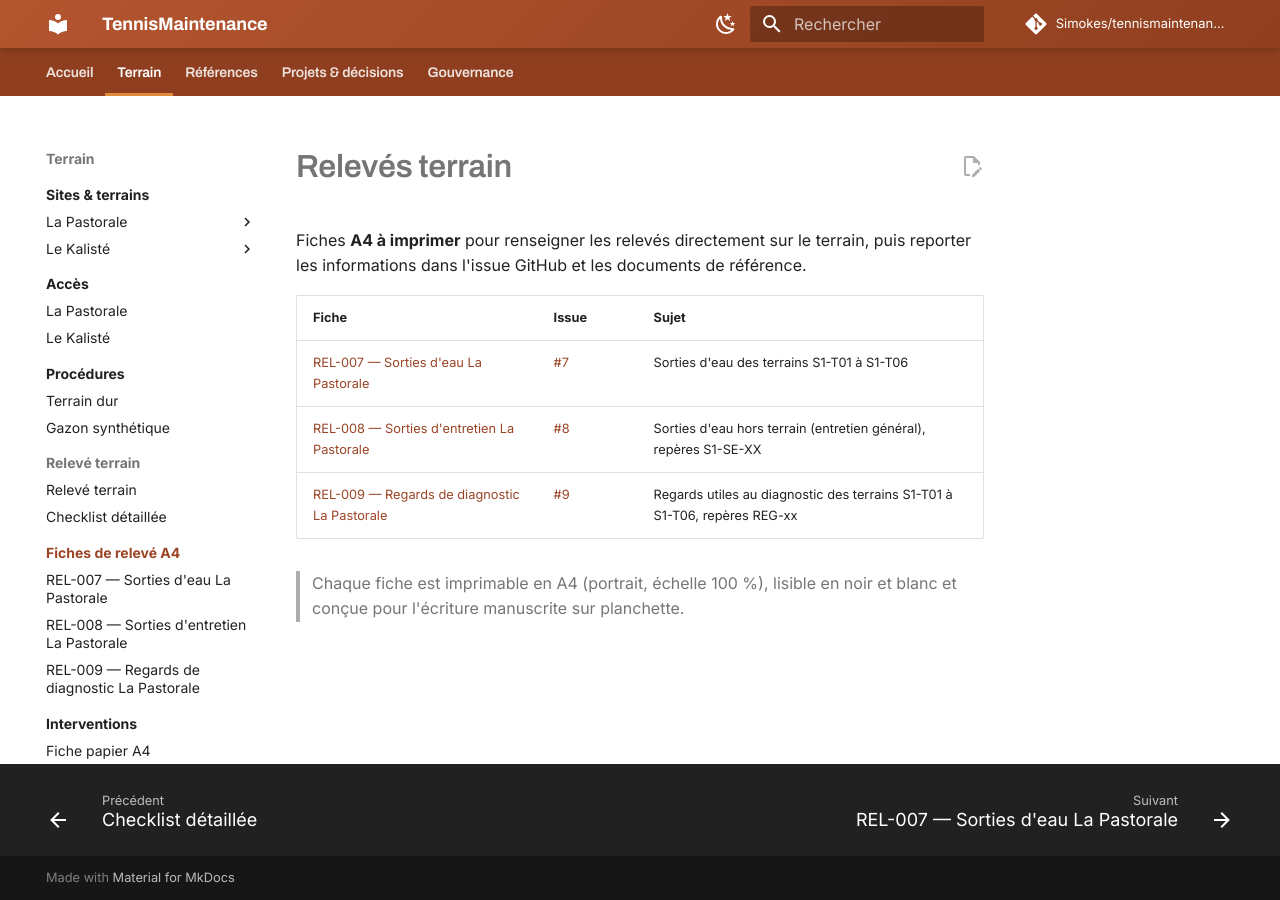
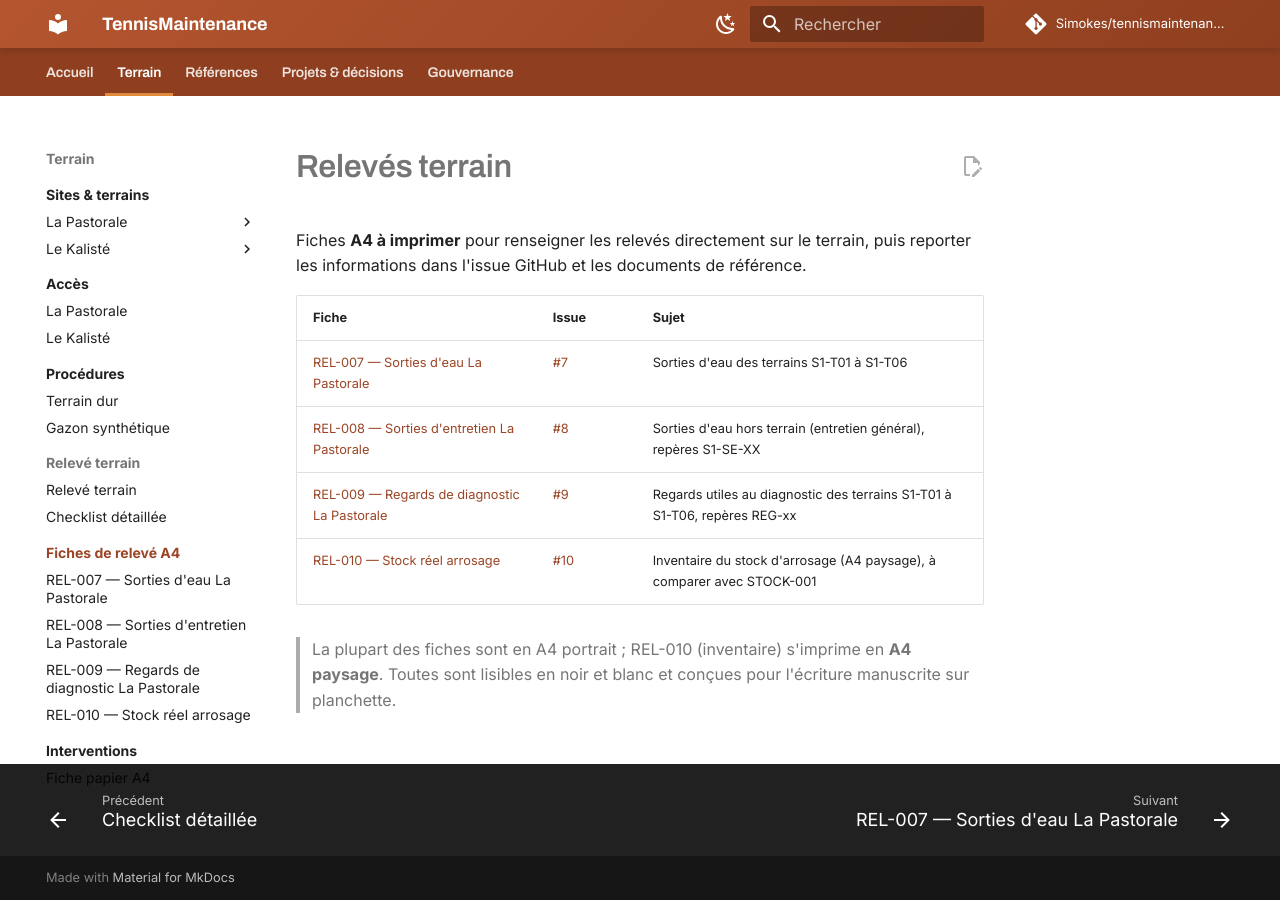
Before and after one commit to Simokes/tennismaintenance, an MkDocs documentation site: the page built from docs/releves/index.md, in a window 1280 px wide. Built offline with MkDocs 1.6.1 and Material for MkDocs 9.7.7, drawn with Linux system fonts in a browser that asks for light colours; comment, search, counter and statistics services are not loaded.

Commit message:
REL-010 : fiche d'inventaire A4 paysage du stock arrosage (#10) (#62)
Fiche imprimable adaptee a l'issue #10 (relever le stock reel et le comparer
avec STOCK-001) :

- format A4 PAYSAGE (tableau large, 9 colonnes) via une page nommee CSS ;
- codes STOCK-001 / REF-001 pre-remplis (VAN-001, RAC-001, GEKA-xxx, ...) et
  colonne "stock mini" pour comparer directement le reel a la cible ;
- colonnes de saisie : quantite relevee, etat, reference relevee, fournisseur,
  emplacement de stockage, photo ;
- sections Pieces terrain / Pieces entretien / Consommables + lignes vides
  pour les pieces hors nomenclature ;
- page de cloture : controles finaux, documents a mettre a jour
  (STOCK-001, REF-001, FOURN-001), observations reassort.

Source unique a la racine, incluse dans docs/ via pymdownx.snippets. Nav et
index mis a jour (mention du format paysage). Build --strict et
check_source_links verts. Rendu verifie dans le navigateur.

Co-authored-by: Claude Opus 4.8 <noreply@anthropic.com>

```diff
--- a/docs/releves/index.md
+++ b/docs/releves/index.md
@@ -7,5 +7,6 @@ Fiches **A4 à imprimer** pour renseigner les relevés directement sur le terrai
 | [REL-007 — Sorties d'eau La Pastorale](REL-007-sorties-eau-la-pastorale.md) | [#7](https://github.com/Simokes/tennismaintenance/issues/7) | Sorties d'eau des terrains S1-T01 à S1-T06 |
 | [REL-008 — Sorties d'entretien La Pastorale](REL-008-sorties-entretien-la-pastorale.md) | [#8](https://github.com/Simokes/tennismaintenance/issues/8) | Sorties d'eau hors terrain (entretien général), repères S1-SE-XX |
 | [REL-009 — Regards de diagnostic La Pastorale](REL-009-regards-diagnostic-la-pastorale.md) | [#9](https://github.com/Simokes/tennismaintenance/issues/9) | Regards utiles au diagnostic des terrains S1-T01 à S1-T06, repères REG-xx |
+| [REL-010 — Stock réel arrosage](REL-010-stock-arrosage.md) | [#10](https://github.com/Simokes/tennismaintenance/issues/10) | Inventaire du stock d'arrosage (A4 paysage), à comparer avec STOCK-001 |
 
-> Chaque fiche est imprimable en A4 (portrait, échelle 100 %), lisible en noir et blanc et conçue pour l'écriture manuscrite sur planchette.
+> La plupart des fiches sont en A4 portrait ; REL-010 (inventaire) s'imprime en **A4 paysage**. Toutes sont lisibles en noir et blanc et conçues pour l'écriture manuscrite sur planchette.
--- a/docs/stylesheets/print.css
+++ b/docs/stylesheets/print.css
@@ -324,10 +324,69 @@
   text-align: center;
 }
 
+/* REL-010 : fiche d'inventaire au format A4 paysage (issue #10). */
+.releve-sheet.sheet-landscape .terrain-page {
+  max-width: 297mm;
+  min-height: 190mm;
+}
+
+.releve-sheet .stock-intro {
+  margin-bottom: 2mm;
+  font-size: 9.5pt;
+}
+
+.releve-sheet .stock-table {
+  width: 100%;
+  border-collapse: collapse;
+  font-size: 9pt;
+  margin-bottom: 2mm;
+}
+
+.releve-sheet .stock-table th,
+.releve-sheet .stock-table td {
+  border: 1px solid #000;
+  padding: 1mm 1.5mm;
+  text-align: left;
+  vertical-align: top;
+}
+
+.releve-sheet .stock-table thead th {
+  background: #eee;
+  font-size: 8pt;
+  text-align: center;
+}
+
+.releve-sheet .stock-table tbody td {
+  height: 9mm;
+}
+
+.releve-sheet .stock-table .sec td {
+  height: auto;
+  padding: 1mm 1.5mm;
+  background: #ddd;
+  font-weight: 700;
+  font-size: 8.5pt;
+}
+
+.releve-sheet .stock-table .photo {
+  text-align: center;
+}
+
 @media print {
   @page {
     size: A4 portrait;
     margin: 10mm;
+  }
+
+  /* Page nommée paysage pour la fiche d'inventaire REL-010. */
+  @page landscape {
+    size: A4 landscape;
+    margin: 10mm;
+  }
+
+  .releve-sheet.sheet-landscape .terrain-page {
+    page: landscape;
+    min-height: auto;
   }
 
   .md-header,
--- a/mkdocs.yml
+++ b/mkdocs.yml
@@ -107,6 +107,7 @@ nav:
           - REL-007 — Sorties d'eau La Pastorale: releves/REL-007-sorties-eau-la-pastorale.md
           - REL-008 — Sorties d'entretien La Pastorale: releves/REL-008-sorties-entretien-la-pastorale.md
           - REL-009 — Regards de diagnostic La Pastorale: releves/REL-009-regards-diagnostic-la-pastorale.md
+          - REL-010 — Stock réel arrosage: releves/REL-010-stock-arrosage.md
       - Interventions:
           - interventions/index.md
           - Fiche papier A4: interventions/fiche-papier.md
```
Also changed, not shown: docs/releves/REL-010-stock-arrosage.md (added, +23 -0 lines), releves/REL-010-stock-arrosage.md (added, +96 -0 lines).
